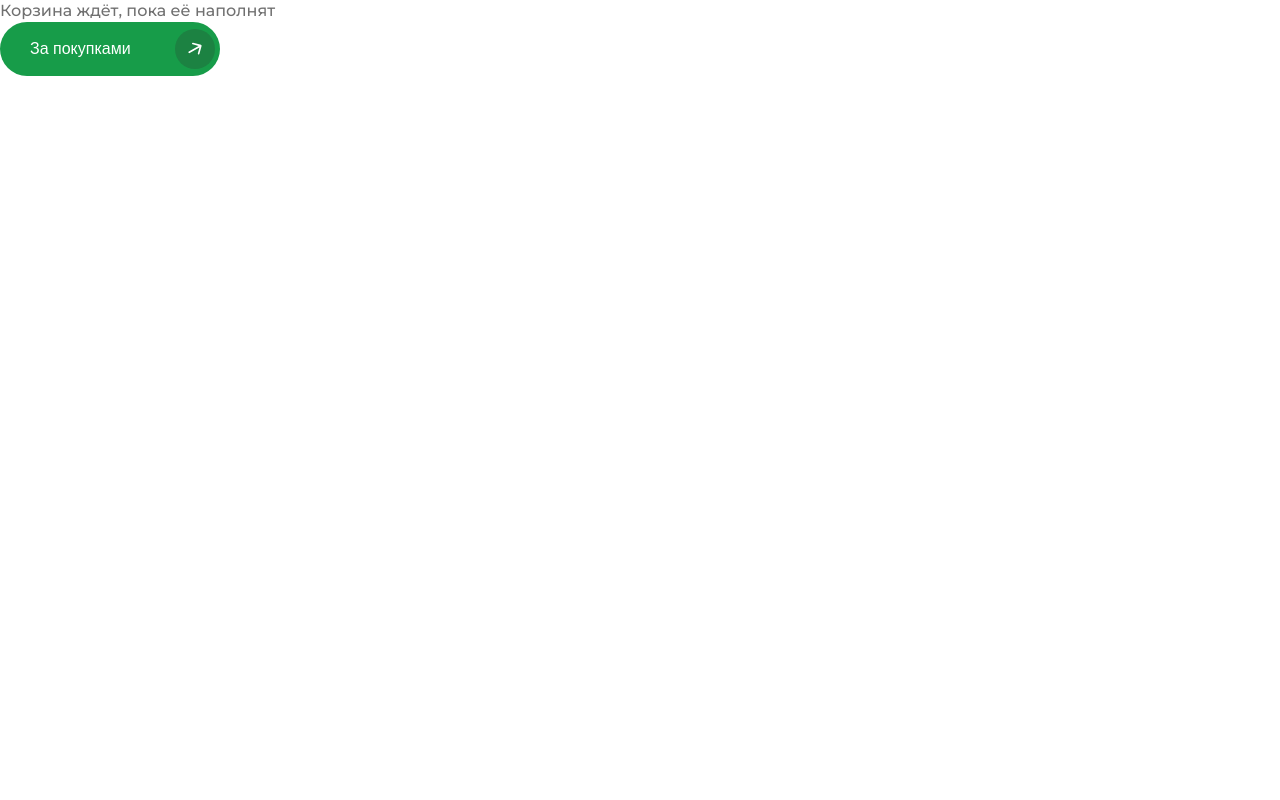
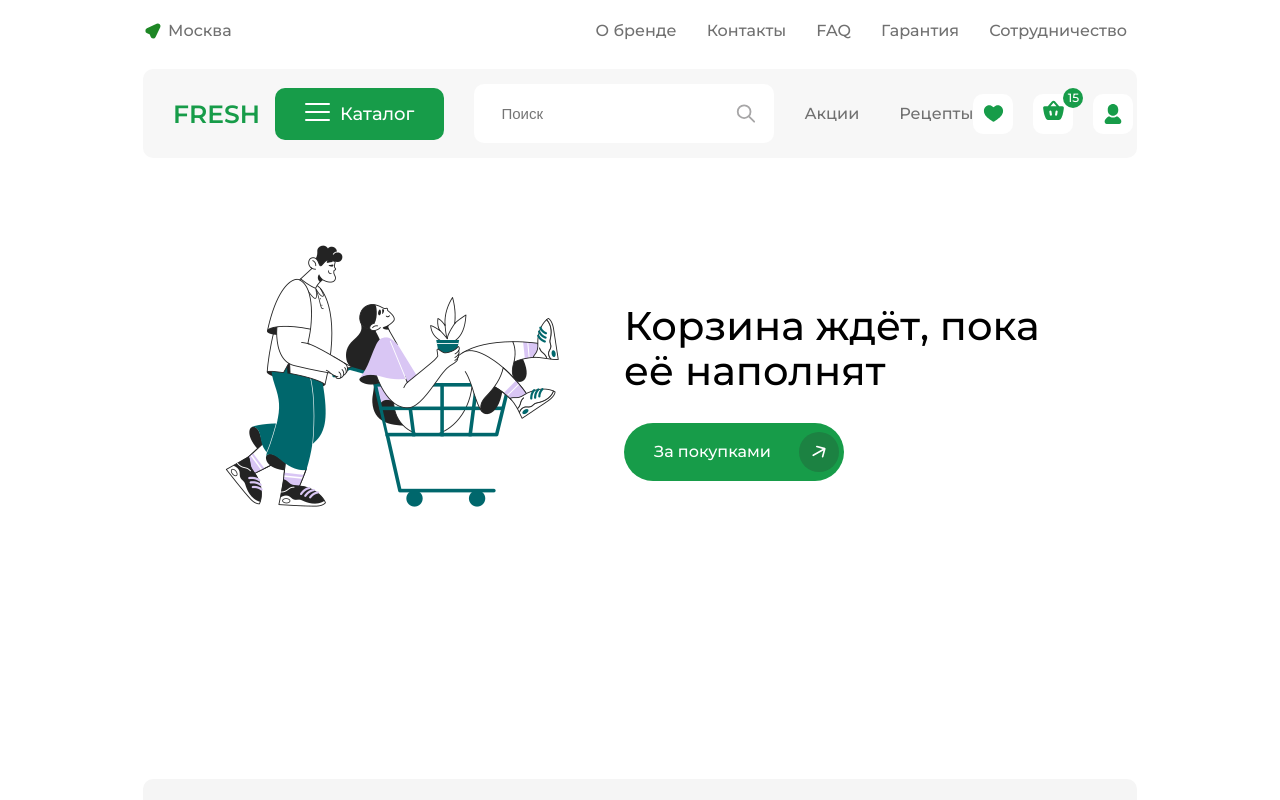
Before and after one commit to caxar/fresh-store, a React (Vite) app: page /cart in a window 1280 px wide. Shown: the top 800 px of the page. Built offline with nearby package versions, Linux system fonts and the light colour scheme.

Commit message:
исправление редирекции

```diff
--- a/src/App.tsx
+++ b/src/App.tsx
@@ -5,14 +5,20 @@ import { BrowserRouter, Routes, Route } from "react-router-dom";
 import Top from "./components/Top";
 import Footer from "./components/Footer";
 import Offer from "./components/Footer/Offer";
+import SingleProduct from "./components/SingleProduct";
 
 function App() {
   return (
     <BrowserRouter>
+      <Top />
+      <Heading />
       <Routes>
         <Route path="/" element={<Home />} />
         <Route path="cart" element={<Cart />} />
+        <Route path="/goods/:id" element={<SingleProduct />} />
       </Routes>
+      <Footer />
+      <Offer />
     </BrowserRouter>
   );
 }
--- a/src/components/Button/Button.scss
+++ b/src/components/Button/Button.scss
@@ -1,6 +1,6 @@
 @import "../../css-config/colors.scss";
 
-button {
+.main-button {
   display: flex;
   align-items: center;
   justify-content: space-between;
--- a/src/components/Button/index.tsx
+++ b/src/components/Button/index.tsx
@@ -3,7 +3,12 @@ import "./Button.scss";
 
 const Button = ({ children, ...attributes }) => {
   return (
-    <button type="button" {...attributes}>
+    <a
+      href={attributes.link}
+      type="button"
+      {...attributes}
+      className="main-button"
+    >
       {children}
       <span>
         <svg
@@ -21,7 +26,7 @@ const Button = ({ children, ...attributes }) => {
           ></path>
         </svg>
       </span>
-    </button>
+    </a>
   );
 };
 
--- a/src/components/Cart/Cart.scss
+++ b/src/components/Cart/Cart.scss
@@ -0,0 +1,23 @@
+@import "../../css-config/colors.scss";
+
+.cart {
+  &-wrapper {
+    display: flex;
+    align-items: center;
+    justify-content: center;
+    gap: 50px;
+    &__img {
+    }
+    &__text {
+      font-size: 40px;
+      width: 450px;
+      line-height: 45px;
+      color: $black;
+    }
+  }
+  &-info {
+    display: flex;
+    flex-direction: column;
+    gap: 30px;
+  }
+}
--- a/src/components/Cart/index.tsx
+++ b/src/components/Cart/index.tsx
@@ -1,14 +1,25 @@
 import React from "react";
+import Button from "../Button";
+
+import emptyCart from "../../assets/cart.png";
+
 import "./Cart.scss";
-import Button from "../Button";
 
 const Cart = () => {
   return (
     <div className="cart">
-      <div className="cart-wrapper">
-        <div className="cart-wrapper__img"></div>
-        <div className="cart-wrapper__text">Корзина ждёт, пока её наполнят</div>
-        <Button>За покупками</Button>
+      <div className="container">
+        <div className="cart-wrapper">
+          <div className="cart-wrapper__img">
+            <img src={emptyCart} alt="" />
+          </div>
+          <div className="cart-info">
+            <div className="cart-wrapper__text">
+              Корзина ждёт, пока её наполнят
+            </div>
+            <Button link="catalog">За покупками</Button>
+          </div>
+        </div>
       </div>
     </div>
   );
--- a/src/components/Home/index.tsx
+++ b/src/components/Home/index.tsx
@@ -29,8 +29,8 @@ const Home = () => {
 
   return (
     <div className="home">
-      <Top />
-      <Heading />
+      {/* <Top />
+      <Heading /> */}
       <Slider />
       <CatItem />
       <Popular />
@@ -39,8 +39,8 @@ const Home = () => {
       <Cooperation />
       <CatItem />
       <ScrollBtn scrollingBtn={scrollingBtn} />
-      <Footer />
-      <Offer />
+      {/* <Footer />
+      <Offer /> */}
     </div>
   );
 };
--- a/src/components/ScrollBtn/ScrollBtn.scss
+++ b/src/components/ScrollBtn/ScrollBtn.scss
@@ -4,7 +4,7 @@
   display: flex;
   align-items: center;
   justify-content: center;
-  width: 60px;
+  width: 55px;
   height: 55px;
   position: fixed;
   right: 30px;
--- /dev/null
+++ b/src/components/SingleProduct/SingleProduct.scss
@@ -0,0 +1 @@
+@import "../../css-config/colors.scss";
--- /dev/null
+++ b/src/components/SingleProduct/index.tsx
@@ -0,0 +1,12 @@
+import React from "react";
+import "./SingleProduct.scss";
+
+const SingleProduct = () => {
+  return (
+    <div className="single-product">
+      <div className="container"></div>
+    </div>
+  );
+};
+
+export default SingleProduct;
--- a/src/components/Slider/index.tsx
+++ b/src/components/Slider/index.tsx
@@ -28,7 +28,7 @@ const Slider = () => {
               Сотрудничаем с производителями вашего региона, <br />
               доставляем натуральные и свежие продукты
             </div>
-            <Button>Каталог</Button>
+            <Button link="catalog">Каталог</Button>
           </div>
           <div className="slider-wrapper__sliders">
             <Swiper
```
